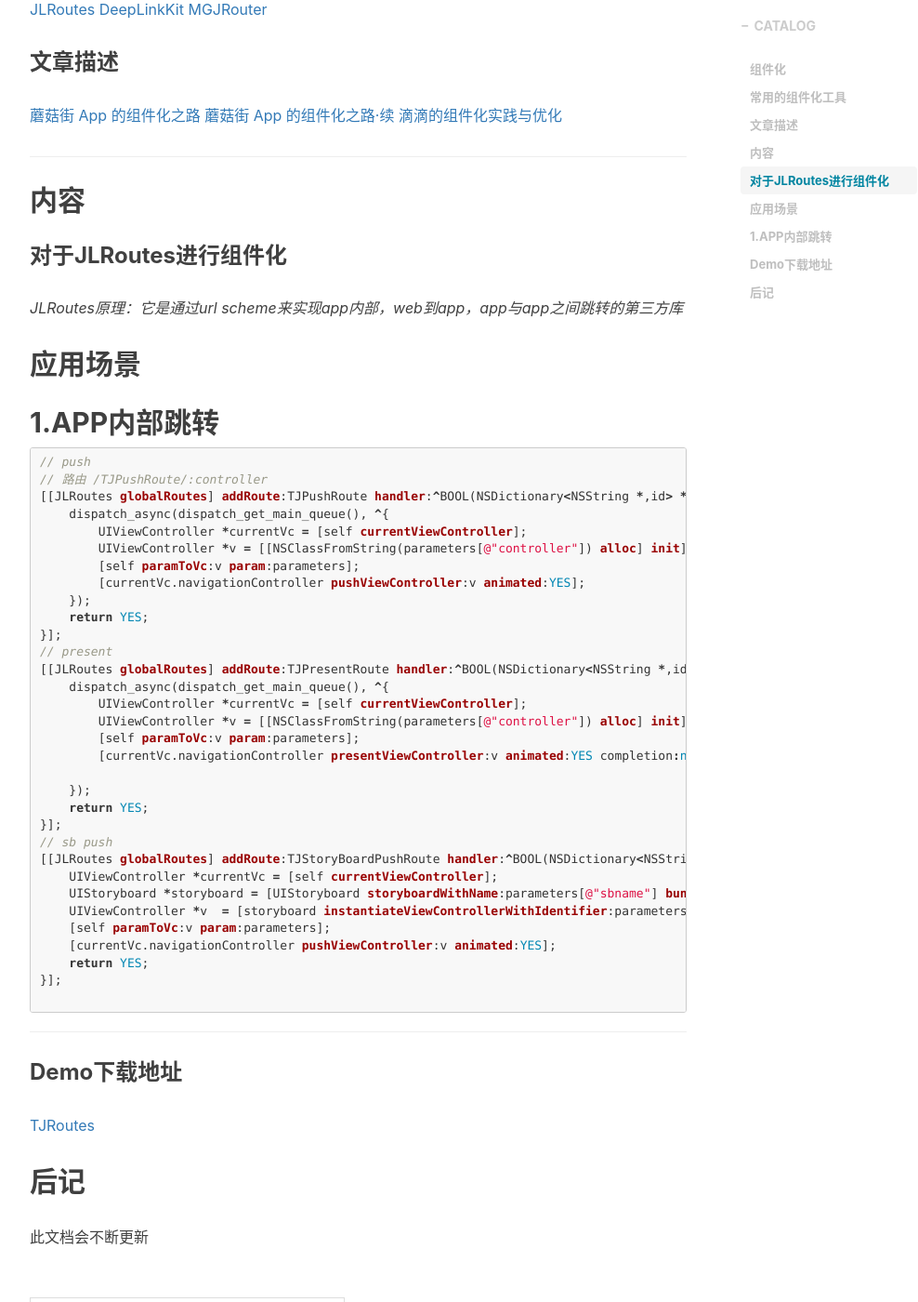
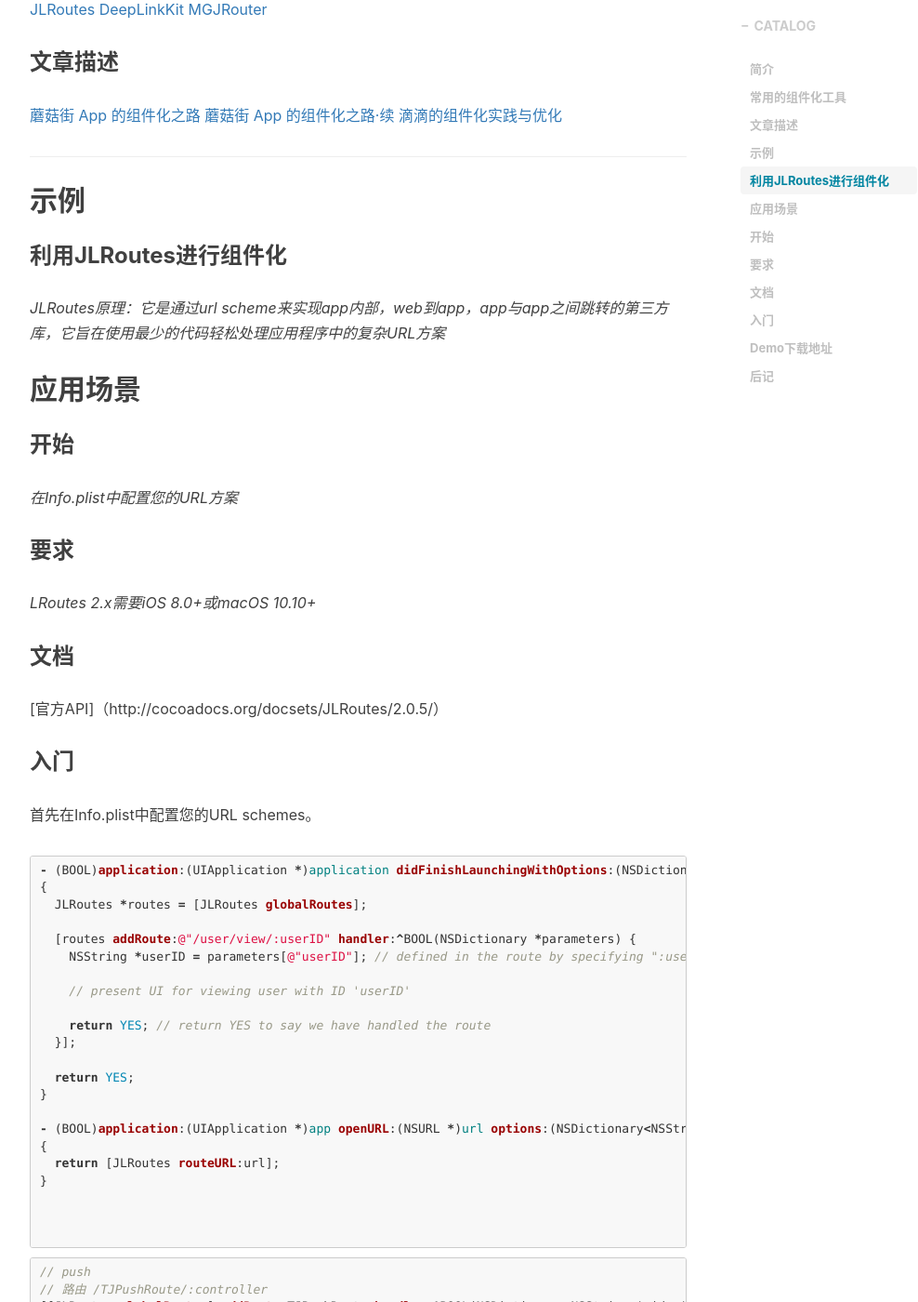
Before and after one commit to wangpt/wangpt.github.io, a Jekyll site: the page built from _posts/2018-08-30-routes-mark.markdown, in a window 1280 px wide and 1400 px high, scrolled down 818 px. Shown: the whole window at 93% size, without its empty margins (233-1221 px from the left). Built offline with Jekyll 4.4.1, drawn with Linux system fonts in a browser that asks for light colours; nearby versions of some CDN libraries; comment, search, counter and statistics services are not loaded; some of the changed text lies outside the part shown.

Commit message:
change routes

````diff
--- a/_posts/2018-08-30-routes-mark.markdown
+++ b/_posts/2018-08-30-routes-mark.markdown
@@ -14,8 +14,8 @@
 > “欢迎关注和收藏 ”
 
 
-## 组件化
-*用于拆分复杂的业务逻辑，加快代码的编译时间，也是为了更高的复用性和可维护性等目的。*
+## 简介
+*组件化用于拆分复杂的业务逻辑，加快代码的编译时间，也是为了更高的复用性和可维护性等目的。*
 
 ### 常用的组件化工具
 [JLRoutes](https://github.com/joeldev/JLRoutes)
@@ -29,12 +29,45 @@
 
 ---
 
-## 内容
-### 对于JLRoutes进行组件化
-*JLRoutes原理：它是通过url scheme来实现app内部，web到app，app与app之间跳转的第三方库*
+## 示例
+### 利用JLRoutes进行组件化
+*JLRoutes原理：它是通过url scheme来实现app内部，web到app，app与app之间跳转的第三方库，它旨在使用最少的代码轻松处理应用程序中的复杂URL方案*
 
 ## 应用场景
-## 1.APP内部跳转
+### 开始
+*在Info.plist中配置您的URL方案*
+### 要求
+*LRoutes 2.x需要iOS 8.0+或macOS 10.10+*
+### 文档
+[官方API]（http://cocoadocs.org/docsets/JLRoutes/2.0.5/）
+### 入门
+首先在Info.plist中配置您的URL schemes。
+
+``` objc
+- (BOOL)application:(UIApplication *)application didFinishLaunchingWithOptions:(NSDictionary *)launchOptions
+{
+  JLRoutes *routes = [JLRoutes globalRoutes];
+
+  [routes addRoute:@"/user/view/:userID" handler:^BOOL(NSDictionary *parameters) {
+    NSString *userID = parameters[@"userID"]; // defined in the route by specifying ":userID"
+
+    // present UI for viewing user with ID 'userID'
+
+    return YES; // return YES to say we have handled the route
+  }];
+
+  return YES;
+}
+
+- (BOOL)application:(UIApplication *)app openURL:(NSURL *)url options:(NSDictionary<NSString *, id> *)options
+{
+  return [JLRoutes routeURL:url];
+}
+
+
+
+```
+
 ``` objc
 // push
 // 路由 /TJPushRoute/:controller
````
